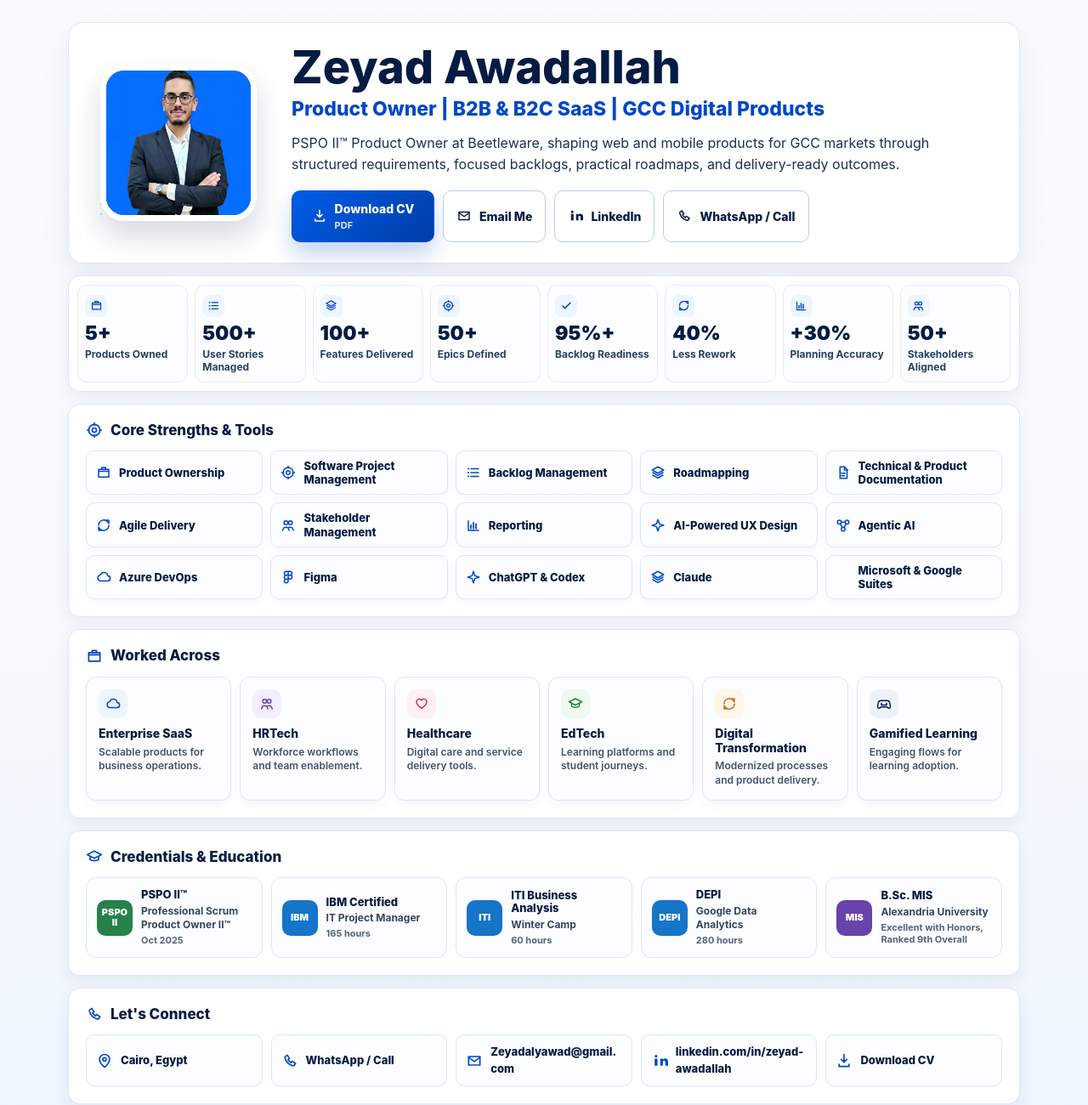
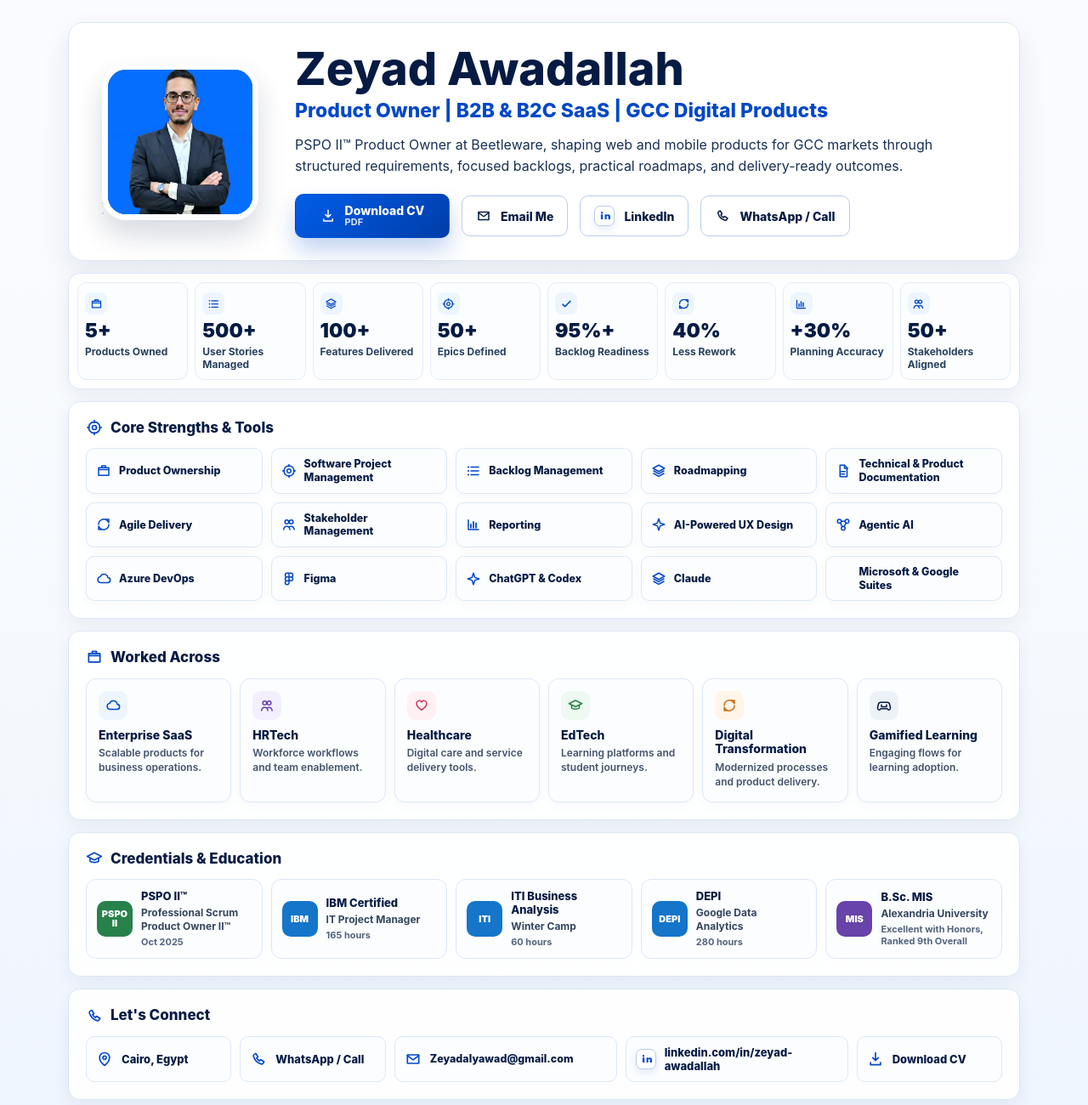
Before and after one commit to Zeyad-Awad1/Zeyad-Awad1.github.io, a plain HTML site: page index.html in a window 1280 px wide. Shown: the top 1300 px of the page at 85% size. Drawn offline with Linux system fonts and the light colour scheme.

Commit message:
Polish hero actions strengths grid and contact layout

```diff
--- a/style.css
+++ b/style.css
@@ -73,10 +73,10 @@ svg {
 .hero {
   display: grid;
   grid-template-columns: 210px minmax(0, 1fr);
-  gap: 28px;
+  gap: 30px;
   align-items: center;
   margin-bottom: 14px;
-  padding: 24px;
+  padding: 26px;
   border: 1px solid var(--border);
   border-radius: 18px;
   background: rgba(255, 255, 255, 0.96);
@@ -138,7 +138,7 @@ svg {
 
 .hero-content p {
   max-width: 780px;
-  margin-bottom: 18px;
+  margin-bottom: 20px;
   color: #183056;
   font-size: 16px;
   line-height: 1.58;
@@ -147,16 +147,18 @@ svg {
 .cta-row {
   display: flex;
   flex-wrap: wrap;
-  gap: 10px;
+  align-items: center;
+  gap: 14px;
+  margin-top: 2px;
 }
 
 .btn {
-  min-height: 46px;
+  min-height: 48px;
   display: inline-flex;
   align-items: center;
   justify-content: center;
-  gap: 9px;
-  padding: 10px 15px;
+  gap: 11px;
+  padding: 10px 16px;
   border: 1px solid #b9cdec;
   border-radius: 10px;
   background: var(--white);
@@ -176,11 +178,19 @@ svg {
 }
 
 .btn-primary {
-  min-width: 168px;
+  min-width: 182px;
+  min-height: 52px;
+  padding: 10px 20px;
   border-color: transparent;
   background: linear-gradient(135deg, #005de8, var(--blue-strong));
   color: var(--white);
   box-shadow: 0 14px 26px rgba(0, 71, 199, 0.24);
+}
+
+.btn-primary span {
+  display: grid;
+  gap: 1px;
+  line-height: 1.08;
 }
 
 .btn-primary:hover,
@@ -191,7 +201,6 @@ svg {
 
 .btn small {
   display: block;
-  margin-top: 1px;
   font-size: 11px;
   font-weight: 650;
   opacity: 0.86;
@@ -201,6 +210,17 @@ svg {
   width: 18px;
   height: 18px;
   color: currentColor;
+}
+
+.linkedin-mark {
+  width: 24px;
+  height: 24px;
+  padding: 4px;
+  border: 1px solid #b9cdec;
+  border-radius: 7px;
+  background: #ffffff;
+  color: var(--blue);
+  box-shadow: 0 4px 10px rgba(0, 71, 199, 0.1);
 }
 
 .card,
@@ -298,22 +318,22 @@ svg {
 
 .chips {
   display: grid;
-  grid-template-columns: repeat(auto-fit, minmax(190px, 1fr));
-  gap: 9px;
+  grid-template-columns: repeat(5, minmax(0, 1fr));
+  gap: 10px;
 }
 
 .skill {
   min-width: 0;
-  min-height: 42px;
+  min-height: 46px;
   display: inline-flex;
   align-items: center;
   gap: 9px;
-  padding: 9px 11px;
+  padding: 10px 11px;
   border: 1px solid #dce8f7;
   border-radius: 10px;
   background: #fbfdff;
   color: var(--navy);
-  font-size: 13px;
+  font-size: 12.5px;
   font-weight: 780;
   line-height: 1.25;
   box-shadow: 0 5px 14px rgba(6, 27, 67, 0.03);
@@ -492,17 +512,17 @@ svg {
 
 .contact-grid {
   display: grid;
-  grid-template-columns: repeat(auto-fit, minmax(190px, 1fr));
+  grid-template-columns: repeat(12, minmax(0, 1fr));
   gap: 10px;
 }
 
 .contact-grid div,
 .contact-grid a {
   min-width: 0;
-  min-height: 44px;
+  min-height: 46px;
   display: flex;
   align-items: center;
-  gap: 9px;
+  gap: 10px;
   padding: 10px 11px;
   border: 1px solid #dce8f7;
   border-radius: 10px;
@@ -511,8 +531,28 @@ svg {
   text-decoration: none;
   font-size: 13px;
   font-weight: 760;
-  overflow-wrap: anywhere;
   transition: transform 0.18s ease, box-shadow 0.18s ease, border-color 0.18s ease, color 0.18s ease;
+}
+
+.contact-location,
+.contact-whatsapp,
+.contact-download {
+  grid-column: span 2;
+}
+
+.contact-email,
+.contact-linkedin {
+  grid-column: span 3;
+}
+
+.contact-text {
+  min-width: 0;
+  line-height: 1.25;
+}
+
+.contact-email .contact-text {
+  font-size: 12.5px;
+  white-space: nowrap;
 }
 
 .contact-grid a:hover,
@@ -522,6 +562,11 @@ svg {
   color: var(--blue);
   box-shadow: 0 10px 20px rgba(6, 27, 67, 0.07);
   outline: none;
+}
+
+.contact-grid .linkedin-mark {
+  width: 24px;
+  height: 24px;
 }
 
 .footer {
@@ -552,12 +597,25 @@ svg {
     grid-template-columns: repeat(4, minmax(0, 1fr));
   }
 
+  .chips,
   .domain-grid {
     grid-template-columns: repeat(3, minmax(0, 1fr));
   }
 
   .credentials-grid {
     grid-template-columns: repeat(2, minmax(0, 1fr));
+  }
+
+  .contact-grid {
+    grid-template-columns: repeat(2, minmax(0, 1fr));
+  }
+
+  .contact-location,
+  .contact-whatsapp,
+  .contact-email,
+  .contact-linkedin,
+  .contact-download {
+    grid-column: auto;
   }
 }
 
@@ -601,6 +659,7 @@ svg {
 
   .cta-row {
     justify-content: center;
+    gap: 10px;
   }
 
   .btn {
@@ -615,7 +674,8 @@ svg {
     padding: 17px;
   }
 
-  .chips {
+  .chips,
+  .contact-grid {
     grid-template-columns: repeat(2, minmax(0, 1fr));
   }
 }
@@ -667,6 +727,11 @@ svg {
     min-height: 0;
   }
 
+  .contact-email .contact-text {
+    white-space: normal;
+    overflow-wrap: anywhere;
+  }
+
   .footer {
     padding: 16px;
     font-size: 14px;
```
